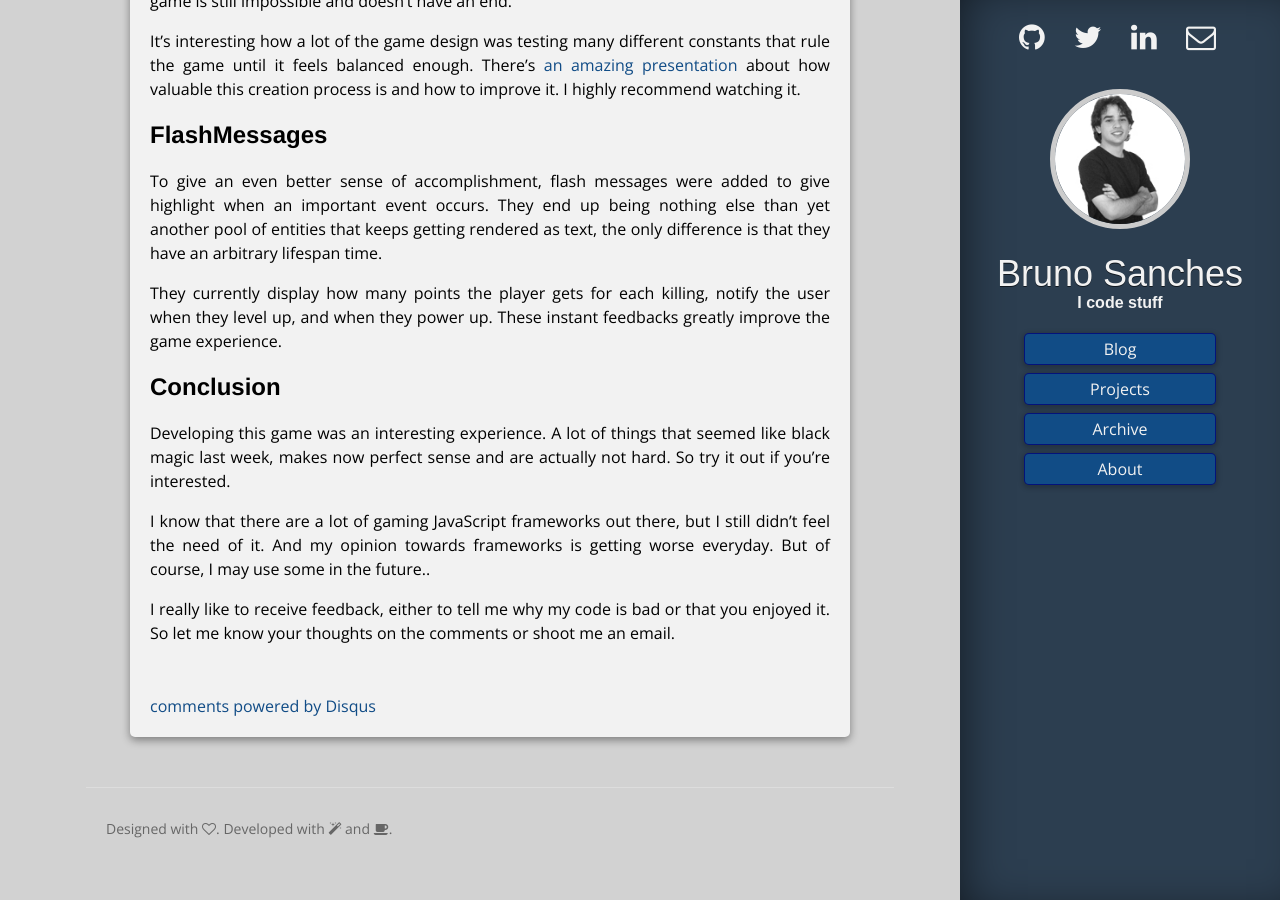
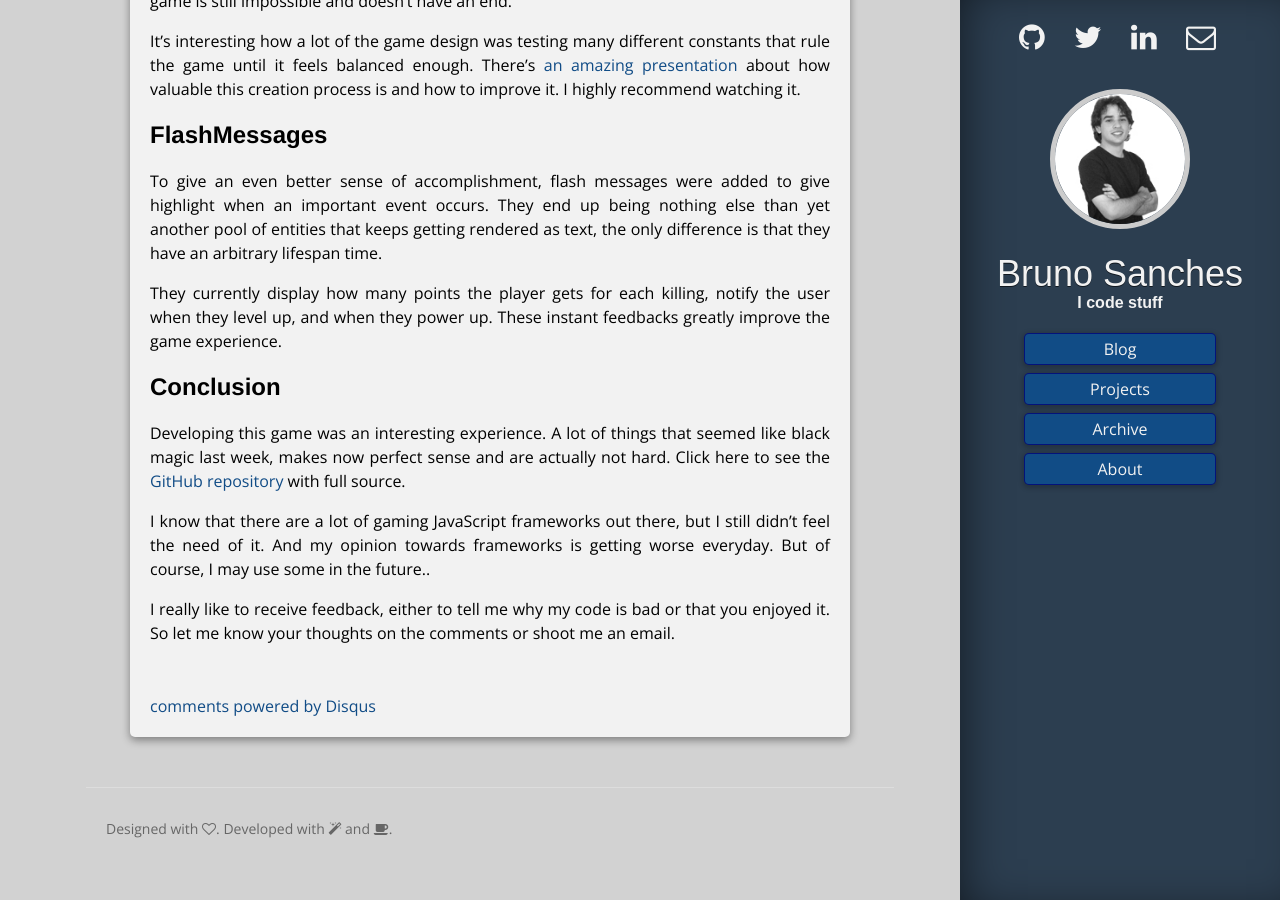
Before and after one commit to brunops/brunops.github.io, a Jekyll site: the page built from _posts/2014-03-10-zombies-html5-canvas-game.markdown, in a window 1280 px wide and 900 px high, scrolled down 4604 px. Built offline with Jekyll 4.4.1, drawn with Linux system fonts in a browser that asks for light colours; some web fonts are replaced; Markdown is read by kramdown in place of the engine named in the settings; comment, search, counter and statistics services are not loaded.

Commit message:
Link image in post excerpt to actual post and add github repo to conclusion

```diff
--- a/_posts/2014-03-10-zombies-html5-canvas-game.markdown
+++ b/_posts/2014-03-10-zombies-html5-canvas-game.markdown
@@ -8,7 +8,7 @@ categories:
 - Game
 - Zombies
 image: zombies.png
-excerpt: This HTML5 canvas game was the last "thing that moves" that I built, because zombies, right? There are lots of resources about it, I mixed a couple of them and ended up with a really interesting result, that you <a href="/projects/zombies">can play here</a>. Come back and read about it after having your brain eaten.<a href="/projects/zombies"><img alt="Zombies Game" src="/assets/images/zombies.png"></a>
+excerpt: This HTML5 canvas game was the last "thing that moves" that I built, because zombies, right? There are lots of resources about it, I mixed a couple of them and ended up with a really interesting result, that you <a href="/projects/zombies">can play here</a>. Come back and read about it after having your brain eaten.<a href="/zombies-html5-canvas-game"><img alt="Zombies Game" src="/assets/images/zombies.png"></a>
 ---
 This HTML5 canvas game was the last "thing that moves" that I built, because zombies, right? There are lots of resources about it, I mixed a couple of them and ended up with a really interesting result, that you [can play here](/projects/zombies). Come back and read about it after having your brain eaten.
 
@@ -168,7 +168,7 @@ To give an even better sense of accomplishment, flash messages were added to giv
 They currently display how many points the player gets for each killing, notify the user when they level up, and when they power up. These instant feedbacks greatly improve the game experience.
 
 ##Conclusion
-Developing this game was an interesting experience. A lot of things that seemed like black magic last week, makes now perfect sense and are actually not hard. So try it out if you're interested.
+Developing this game was an interesting experience. A lot of things that seemed like black magic last week, makes now perfect sense and are actually not hard. Click here to see the <a href="http://github.com/brunops/zombies-game" target="_blank">GitHub repository</a> with full source.
 
 I know that there are a lot of gaming JavaScript frameworks out there, but I still didn't feel the need of it. And my opinion towards frameworks is getting worse everyday. But of course, I may use some in the future..
 
```
